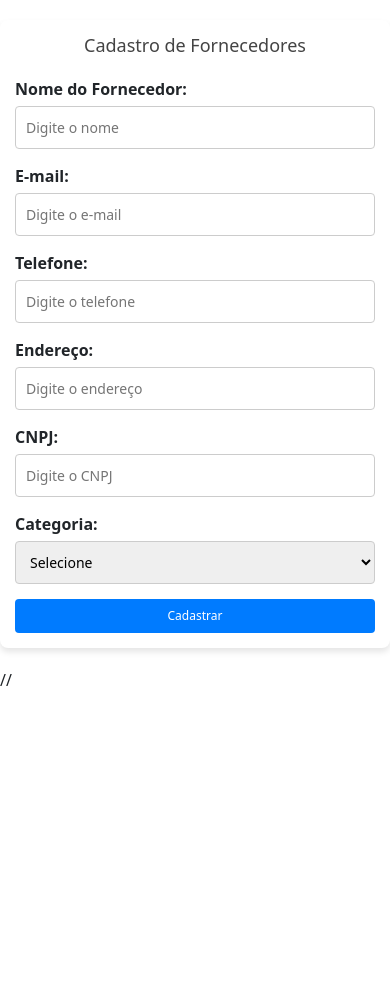
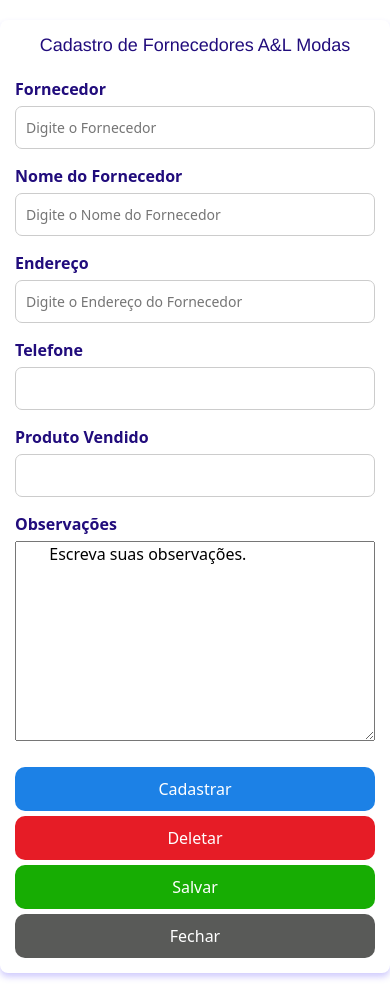
Before and after one commit to AndreRaffoul/AtualizarPagina, an Angular app in the folder AeLModas/: page /fornecedoresCadas in a window 390 px wide. Before the commit the page ends 844 px from the top, so only its background shows below. Built offline with nearby package versions, Linux system fonts and the light colour scheme.

Commit message:
Alteração Fornecedores e Estoque

```diff
--- a/AeLModas/src/app/componentes/estoque/estoque.component.css
+++ b/AeLModas/src/app/componentes/estoque/estoque.component.css
@@ -8,7 +8,7 @@
 
   body {
     font-family: Arial, sans-serif;
-    background-color: #f9f9f9;
+    background-color: #a3bccc;
     color: #333;
     line-height: 1.6;
   }
@@ -20,13 +20,33 @@
     padding: 20px;
     background: #fff;
     border-radius: 8px;
-    box-shadow: 0 4px 6px rgba(0, 0, 0, 0.1);
+    box-shadow: 0 4px 6px rgba(104, 87, 250, 0.300);
   }
 
   h1 {
     text-align: center;
     margin-bottom: 20px;
-    color: #444;
+    color: #210c7c;
+    font-size: 45px;
+    font-style: bold;
+  }
+
+  .div-plusSize {
+    display:flex;
+    align-items: center;
+    margin-bottom: 10px;
+  }
+
+  .plusSize {
+    margin-right: 10px;
+    width: 5em;
+  }
+
+  .checkbox {
+    display: flex;
+    justify-content:flex-start;
+    width: 20px;
+    height: 20px;
   }
 
   /* Estilização dos Grupos do Formulário */
@@ -38,6 +58,7 @@
     display: block;
     margin-bottom: 5px;
     font-weight: bold;
+    color: #210c7c;
   }
 
   input, select {
@@ -45,7 +66,7 @@
     padding: 10px;
     font-size: 16px;
     border: 1px solid #ccc;
-    border-radius: 4px;
+    border-radius: 7px;
   }
 
   input:focus, select:focus {
@@ -124,6 +145,7 @@
 
     h1 {
       font-size: 22px;
+      font-family: 'Franklin Gothic Medium', 'Arial Narrow', Arial, sans-serif;
     }
 
     button {
@@ -155,10 +177,4 @@
     font-weight: bold;
     cursor: pointer;
   }
-
-
-
-
-
-
 }
--- a/AeLModas/src/app/componentes/estoque/estoque.component.html
+++ b/AeLModas/src/app/componentes/estoque/estoque.component.html
@@ -1,17 +1,17 @@
 
 <div class="form-container">
-  <h1>Cadastro de Estoque</h1>
+  <h1>Cadastro de Estoque A&L Modas</h1>
   <form id="supplier-form">
     <div class="form-group">
       <label for="produto">Produto</label>
       <input type="text" id="produto" name="produto" placeholder="Digite o Produto" required>
     </div>
 
-    <!--  TODO:  colocar este código css no arquivo do componente css  -->
+     <!-- TODO:  colocar este código css no arquivo do componente css
     <div class="div-plusSize" style="display: flex; align-items: center; margin-bottom: 10px;">
       <label for="plusSize" style="margin-right: 10px; width: 5em;">Plus Size</label>
       <input type="checkbox" style="display: flex; justify-content: flex-start; width: 20px; height: 20px;" id="plusSize" />
-    </div>
+    </div> -->
 
     <select class="form-select form-select-lg mb-3" aria-label="Large select example">
       <option selected>Tecido</option>
@@ -57,8 +57,8 @@
     <!--Observações-->
     <div class="form-group">
         <label for="area1">Observações</label>
-        <textarea name="area1" id="area1" style="width:100%; height:200px;" >
-            Escreva suas observações.
+        <textarea name="areaestoque" id="areaestoque" style="width:100%; height:200px;" >
+        Escreva suas observações.
         </textarea>
     </div>
   </form>
--- a/AeLModas/src/app/componentes/fornecedores/cadastro/fornecedores-cadas/fornecedores-cadas.component.css
+++ b/AeLModas/src/app/componentes/fornecedores/cadastro/fornecedores-cadas/fornecedores-cadas.component.css
@@ -8,7 +8,7 @@
 
 body {
   font-family: Arial, sans-serif;
-  background-color: #f9f9f9;
+  background-color: #a3bccc;
   color: #333;
   line-height: 1.6;
 }
@@ -20,13 +20,33 @@ body {
   padding: 20px;
   background: #fff;
   border-radius: 8px;
-  box-shadow: 0 4px 6px rgba(0, 0, 0, 0.1);
+  box-shadow: 0 4px 6px rgba(104, 87, 250, 0.300);
 }
 
 h1 {
   text-align: center;
   margin-bottom: 20px;
-  color: #444;
+  color: #210c7c;
+  font-size: 45px;
+  font-style: bold;
+}
+
+.div-plusSize {
+  display:flex;
+  align-items: center;
+  margin-bottom: 10px;
+}
+
+.plusSize {
+  margin-right: 10px;
+  width: 5em;
+}
+
+.checkbox {
+  display: flex;
+  justify-content:flex-start;
+  width: 20px;
+  height: 20px;
 }
 
 /* Estilização dos Grupos do Formulário */
@@ -38,6 +58,7 @@ label {
   display: block;
   margin-bottom: 5px;
   font-weight: bold;
+  color: #210c7c;
 }
 
 input, select {
@@ -45,7 +66,7 @@ input, select {
   padding: 10px;
   font-size: 16px;
   border: 1px solid #ccc;
-  border-radius: 4px;
+  border-radius: 7px;
 }
 
 input:focus, select:focus {
@@ -55,19 +76,65 @@ input:focus, select:focus {
 }
 
 /* Botão */
-button {
+.btn-primary {
   width: 100%;
   padding: 10px;
-  background-color: #007bff;
+  background-color: #1c81e6;
   color: #fff;
   font-size: 16px;
-  border: none;
-  border-radius: 4px;
+  border:#007bff;
+  border-radius: 10px;
   cursor: pointer;
+  margin-top: 5px;
+}
+.btn-primary:hover {
+    background-color: #0056b3;
 }
 
-button:hover {
-  background-color: #0056b3;
+.btn-warning {
+  width: 100%;
+  padding: 10px;
+  background-color: #e61c26;
+  color: #fff;
+  font-size: 16px;
+  border:#7a062d;
+  border-radius: 10px;
+  cursor: pointer;
+  margin-top: 5px;
+}
+.btn-warning:hover {
+      background-color: #7e090f;
+}
+
+.btn-success {
+  width: 100%;
+  padding: 10px;
+  background-color: #17ad03;
+  color: #fff;
+  font-size: 16px;
+  border:#067506;
+  border-radius: 10px;
+  cursor: pointer;
+  margin-top: 5px;
+}
+.btn-success:hover {
+      background-color: #0d5a06;
+}
+
+
+.btn-secondary {
+  width: 100%;
+  padding: 10px;
+  background-color: #595a58;
+  color: #fff;
+  font-size: 16px;
+  border:#343534;
+  border-radius: 10px;
+  cursor: pointer;
+  margin-top: 5px;
+}
+.btn-secondary:hover {
+      background-color: #303130;
 }
 
 /* Estilização Responsiva */
@@ -78,6 +145,7 @@ button:hover {
 
   h1 {
     font-size: 22px;
+    font-family: 'Franklin Gothic Medium', 'Arial Narrow', Arial, sans-serif;
   }
 
   button {
@@ -99,6 +167,14 @@ button:hover {
     padding: 8px;
   }
 
-/**/
+/*formatação do Checkbox plus Size abaixo*/
+.form-group {
+  /*margin-bottom: 10px;*/
+}
 
+label {
+  font-size: 16px;
+  font-weight: bold;
+  cursor: pointer;
 }
+}
--- a/AeLModas/src/app/componentes/fornecedores/cadastro/fornecedores-cadas/fornecedores-cadas.component.html
+++ b/AeLModas/src/app/componentes/fornecedores/cadastro/fornecedores-cadas/fornecedores-cadas.component.html
@@ -1,40 +1,46 @@
 
 <div class="form-container">
-    <h1>Cadastro de Fornecedores</h1>
+  <h1>Cadastro de Fornecedores A&L Modas</h1>
   <form id="supplier-form">
     <div class="form-group">
-        <label for="name">Nome do Fornecedor:</label>
-        <input type="text" id="name" name="name" placeholder="Digite o nome" required>
+      <label for="fornecedor">Fornecedor</label>
+      <input type="text" id="Fornecedor" name="fornecedor" placeholder="Digite o Fornecedor" required>
     </div>
+
       <div class="form-group">
-        <label for="email">E-mail:</label>
-        <input type="email" id="email" name="email" placeholder="Digite o e-mail" required>
+      <label for="phone">Nome do Fornecedor</label>
+      <input type="text" id="Nome" name="nome-fornecedor"
+          placeholder="Digite o Nome do Fornecedor" required>
     </div>
+
     <div class="form-group">
-        <label for="phone">Telefone:</label>
-        <input type="tel" id="phone" name="phone" placeholder="Digite o telefone" required>
+      <label for="address">Endereço</label>
+      <input type="text" id="Endereço" name="endereco-fornecedor" placeholder="Digite o Endereço do Fornecedor" required>
     </div>
+
     <div class="form-group">
-        <label for="address">Endereço:</label>
-        <input type="text" id="address" name="address" placeholder="Digite o endereço" required>
+      <label for="telefone">Telefone</label>
+      <input type="number" id="telefone-fornecedor" name="telefone-fornecedor" required>
     </div>
+
     <div class="form-group">
-        <label for="cnpj">CNPJ:</label>
-        <input type="text" id="cnpj" name="cnpj" placeholder="Digite o CNPJ" required>
-      </div>
-      <div class="form-group">
-        <label for="category">Categoria:</label>
-        <select id="category" name="category" required>
-          <option value="">Selecione</option>
-          <option value="alimentos">Alimentos</option>
-          <option value="tecnologia">Tecnologia</option>
-          <option value="vestuário">Vestuário</option>
-          <option value="outros">Outros</option>
-        </select>
-      </div>
-      <button type="submit">Cadastrar</button>
-    </form>
+      <label for="produto-vendido">Produto Vendido</label>
+      <input type="text" id="produto-vendido" name="produto-vendido" required>
     </div>
 
 
-//
+    <!--Observações-->
+    <div class="form-group">
+        <label for="areafornecedores">Observações</label>
+        <textarea name="areafornecedores" id="areafornecedores" style="width:100%; height:200px;" >
+        Escreva suas observações.
+        </textarea>
+    </div>
+  </form>
+
+<div>
+  <button type="button" class="btn btn-primary">Cadastrar</button>
+  <button type="button" class="btn btn-warning">Deletar</button>
+  <button type="button" class="btn btn-success">Salvar</button>
+  <button type="button" class="btn btn-secondary">Fechar</button>
+</div>
```
Lines whose indentation alone changed are shown as unchanged.
